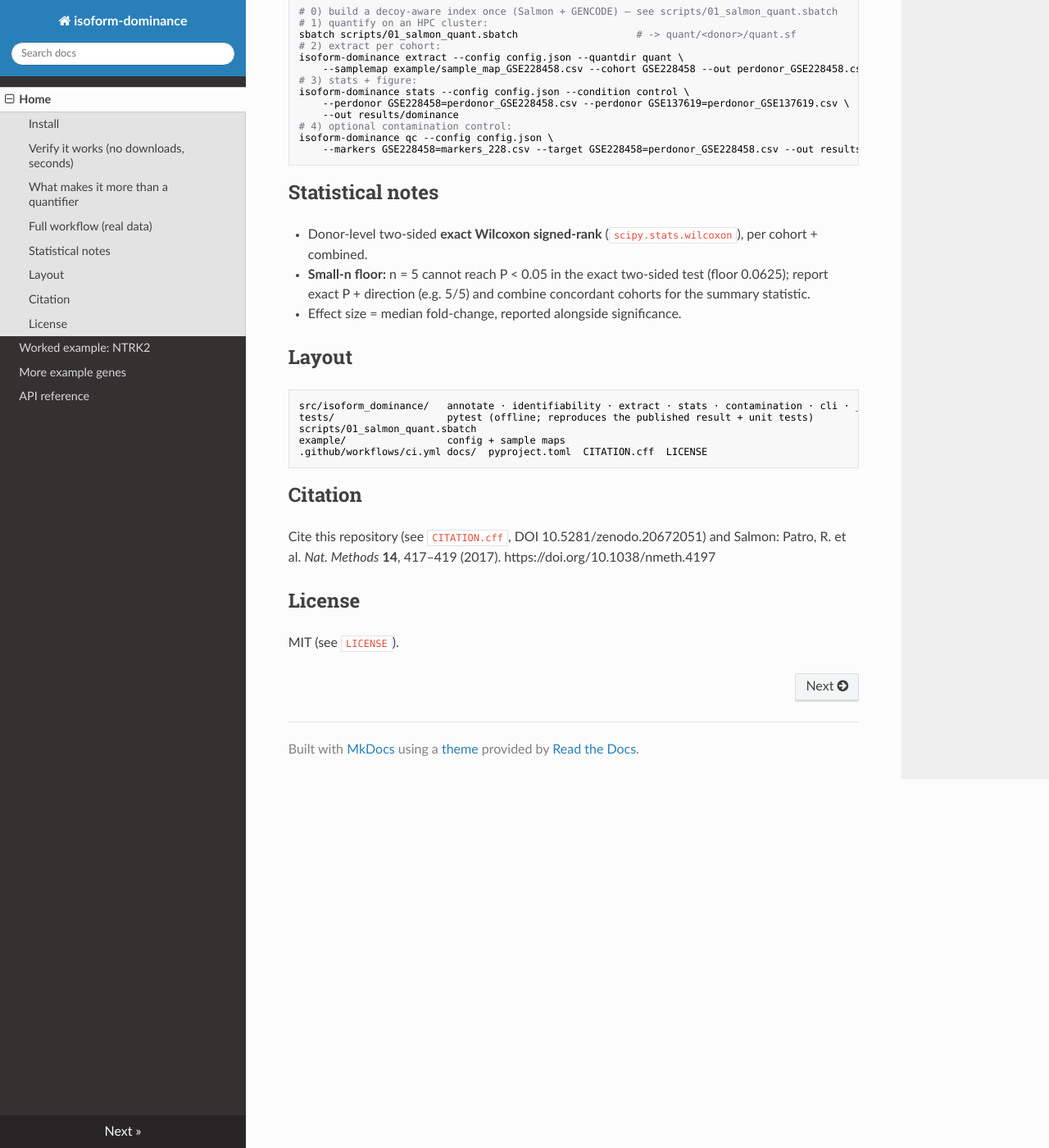
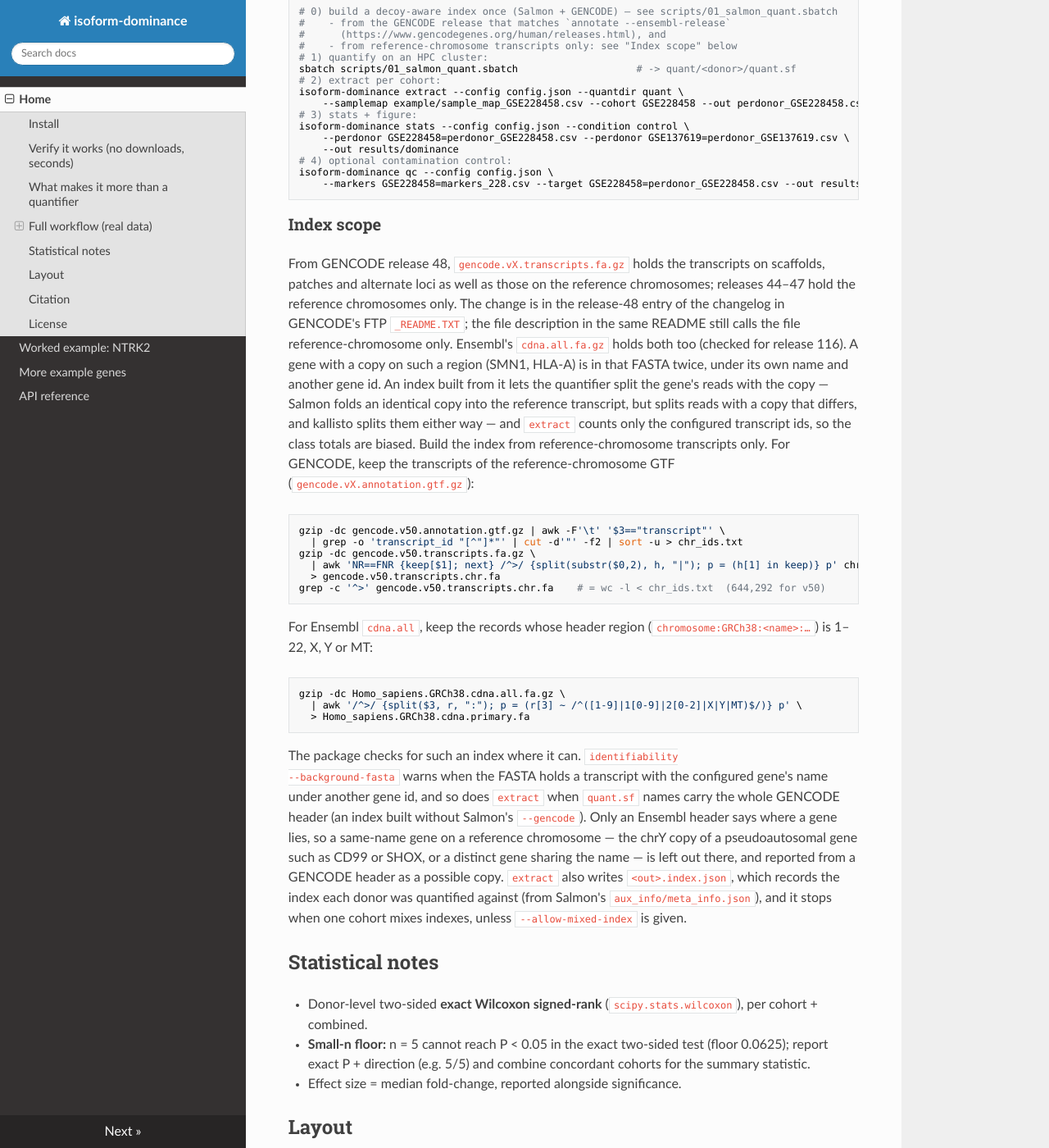
Before and after one commit to charliekim97/isoform-dominance-pipeline, an MkDocs documentation site: the page built from docs/index.md, in a window 1280 px wide and 1400 px high, scrolled down 1453 px. Shown: the whole window at 82% size. Built offline with MkDocs 1.6.1, drawn with Linux system fonts in a browser that asks for light colours; nearby versions of some CDN libraries.

Commit message:
docs: build the index from the matching release, on reference chromosomes only
The README's and docs/index.md's "Full workflow" step 0 said only "build a decoy-aware
index once (Salmon + GENCODE)", with no release and no scope. It now says to build it
from the GENCODE release that matches `annotate --ensembl-release` -- by GENCODE's release
table, not a formula: GENCODE = Ensembl - 66 holds only from GENCODE 30 / Ensembl 96 --
and from reference-chromosome transcripts only, under a new "Index scope" section with a
filter for each source. scripts/01_salmon_quant.sbatch says the same in its header.
Ensembl's cdna.all is described as holding the non-reference regions for release 116,
the one checked, and one line says that only an Ensembl header lets the copy check leave
out a same-name gene on a reference chromosome; from a GENCODE header such a gene is
reported as a possible copy.

Both filters were run on the real files. GENCODE v50: 670,670 records in, 644,292 out,
equal to the transcript ids of the reference-chromosome GTF, and byte-identical to the
phase-3c tool's output. Ensembl 116 cdna.all: 465,769 in, 446,099 out; the 19,670 dropped
are all scaffold: records, and SMN1 keeps only ENSG00000172062.

CHANGELOG [Unreleased] and docs/api.md describe the index sidecar, --allow-mixed-index,
background.same_name_copies and the index_scope module. paper.md is not touched: it is
already over the JOSS word limit.

Closes #8

````diff
--- a/docs/index.md
+++ b/docs/index.md
@@ -67,6 +67,9 @@
 
 ```bash
 # 0) build a decoy-aware index once (Salmon + GENCODE) — see scripts/01_salmon_quant.sbatch
+#    - from the GENCODE release that matches `annotate --ensembl-release`
+#      (https://www.gencodegenes.org/human/releases.html), and
+#    - from reference-chromosome transcripts only: see "Index scope" below
 # 1) quantify on an HPC cluster:
 sbatch scripts/01_salmon_quant.sbatch                    # -> quant/<donor>/quant.sf
 # 2) extract per cohort:
@@ -80,6 +83,50 @@
 isoform-dominance qc --config config.json \
     --markers GSE228458=markers_228.csv --target GSE228458=perdonor_GSE228458.csv --out results/qc
 ```
+
+### Index scope
+
+From GENCODE release 48, `gencode.vX.transcripts.fa.gz` holds the transcripts on
+scaffolds, patches and alternate loci as well as those on the reference chromosomes;
+releases 44–47 hold the reference chromosomes only. The change is in the release-48 entry
+of the changelog in GENCODE's FTP `_README.TXT`; the file description in the same README
+still calls the file reference-chromosome only. Ensembl's `cdna.all.fa.gz` holds both too
+(checked for release 116). A gene with a copy on such a region (SMN1, HLA-A) is in that
+FASTA twice, under its own name and another gene id. An index built from it lets the
+quantifier split the gene's reads with the copy — Salmon folds an identical copy into the
+reference transcript, but splits reads with a copy that differs, and kallisto splits them
+either way — and `extract` counts only the configured transcript ids, so the class totals
+are biased. Build the index from reference-chromosome transcripts only. For GENCODE, keep
+the transcripts of the reference-chromosome GTF (`gencode.vX.annotation.gtf.gz`):
+
+```bash
+gzip -dc gencode.v50.annotation.gtf.gz | awk -F'\t' '$3=="transcript"' \
+  | grep -o 'transcript_id "[^"]*"' | cut -d'"' -f2 | sort -u > chr_ids.txt
+gzip -dc gencode.v50.transcripts.fa.gz \
+  | awk 'NR==FNR {keep[$1]; next} /^>/ {split(substr($0,2), h, "|"); p = (h[1] in keep)} p' chr_ids.txt - \
+  > gencode.v50.transcripts.chr.fa
+grep -c '^>' gencode.v50.transcripts.chr.fa    # = wc -l < chr_ids.txt  (644,292 for v50)
+```
+
+For Ensembl `cdna.all`, keep the records whose header region
+(`chromosome:GRCh38:<name>:…`) is 1–22, X, Y or MT:
+
+```bash
+gzip -dc Homo_sapiens.GRCh38.cdna.all.fa.gz \
+  | awk '/^>/ {split($3, r, ":"); p = (r[3] ~ /^([1-9]|1[0-9]|2[0-2]|X|Y|MT)$/)} p' \
+  > Homo_sapiens.GRCh38.cdna.primary.fa
+```
+
+The package checks for such an index where it can. `identifiability
+--background-fasta` warns when the FASTA holds a transcript with the configured gene's
+name under another gene id, and so does `extract` when `quant.sf` names carry the whole
+GENCODE header (an index built without Salmon's `--gencode`). Only an Ensembl header says
+where a gene lies, so a same-name gene on a reference chromosome — the chrY copy of a
+pseudoautosomal gene such as CD99 or SHOX, or a distinct gene sharing the name — is left
+out there, and reported from a GENCODE header as a possible copy. `extract` also writes
+`<out>.index.json`, which records the index each donor was quantified against (from
+Salmon's `aux_info/meta_info.json`), and it stops when one cohort mixes indexes, unless
+`--allow-mixed-index` is given.
 
 ## Statistical notes
 
````
Also changed, not shown: CHANGELOG.md (+35 -0 lines), README.md (+47 -0 lines), docs/api.md (+39 -4 lines), 1 other file.
